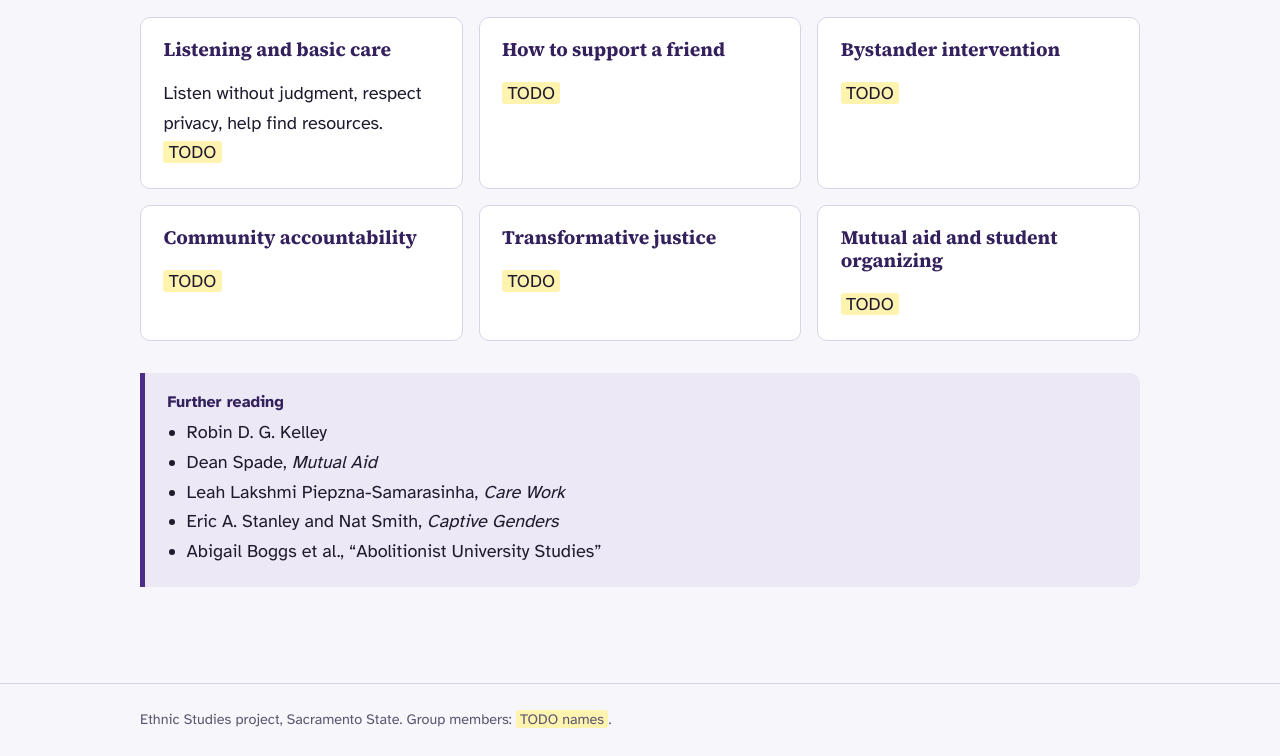
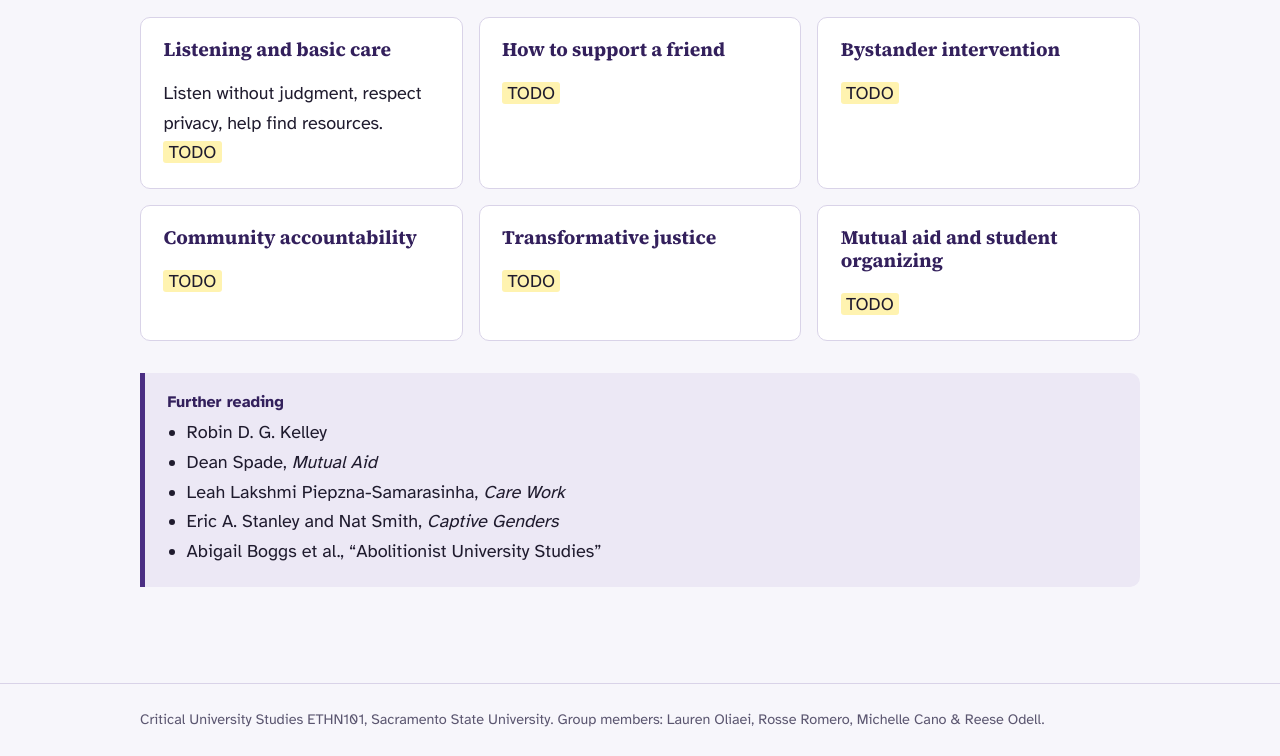
Before and after one commit to laur-io/lgbtq-student-safety, a plain HTML site: page community.html in a window 1280 px wide. Shown: the part 462-1218 px from the top of the page. Drawn offline with Linux system fonts and the light colour scheme.

Commit message:
Update member names to display on all pages

```diff
--- a/community.html
+++ b/community.html
@@ -31,7 +31,7 @@
 <aside class="card reading"><h3>Further reading</h3><ul><li>Robin D. G. Kelley</li><li>Dean Spade, <em>Mutual Aid</em></li><li>Leah Lakshmi Piepzna-Samarasinha, <em>Care Work</em></li><li>Eric A. Stanley and Nat Smith, <em>Captive Genders</em></li><li>Abigail Boggs et al., “Abolitionist University Studies”</li></ul></aside>
 
 </main>
-<footer><p>Ethnic Studies project, Sacramento State. Group members: <span class="todo">TODO names</span>.</p></footer>
+<footer><p>Critical University Studies ETHN101, Sacramento State University. Group members: Lauren Oliaei, Rosse Romero, Michelle Cano & Reese Odell.</p></footer>
 <button class="btn primary" id="top" type="button">Back to top</button>
 <script src="js/script.js"></script>
 </body>
```
Also changed, not shown: harm.html (+1 -1 lines), reporting.html (+1 -1 lines), resources.html (+1 -1 lines).
